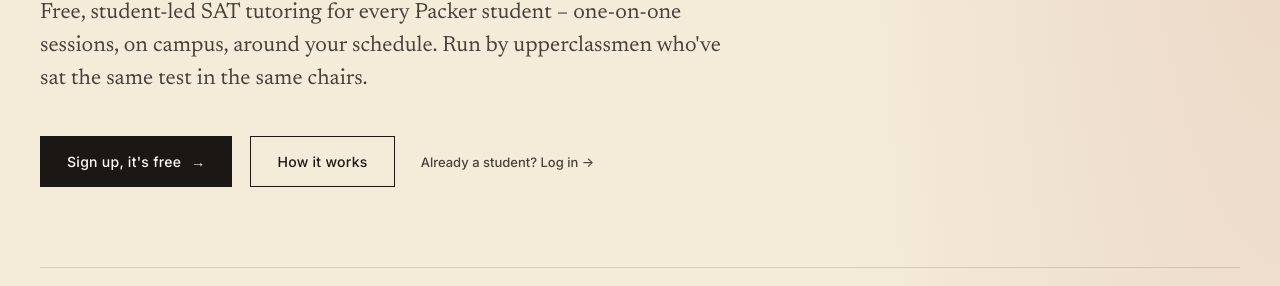
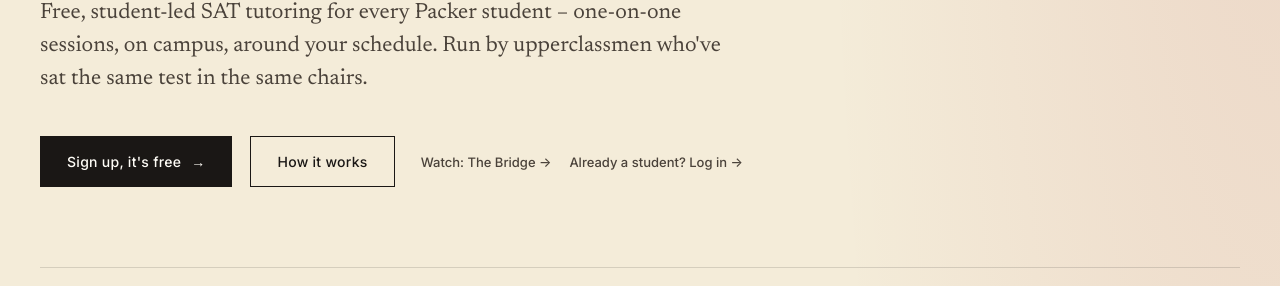
Before and after one commit to packersat/packersat, a website: page index.html in a window 1280 px wide. Shown: the part 456-742 px from the top of the page. Drawn offline with Linux system fonts and the light colour scheme.

Commit message:
Add link to 'Watch: The Bridge' in index.html

```diff
--- a/index.html
+++ b/index.html
@@ -599,7 +599,8 @@
 <div class="hero-actions">
 <button class="btn large" onclick="openModal()">Sign up, it's free <span class="arrow">&rarr;</span></button>
 <a href="#how" class="btn ghost large">How it works</a>
-<a href="https://www.packersat.org/portal" class="btn link" style="margin-left:8px;">Already a student? Log in &rarr;</a>
+<a href="bridge.html" class="btn link" style="margin-left:8px;">Watch: The Bridge &rarr;</a>
+<a href="https://www.packersat.org/portal" class="btn link">Already a student? Log in &rarr;</a>
 </div>
 
 <div class="hero-meta">
@@ -1049,6 +1050,7 @@
 <div>
 <h5>Get involved</h5>
 <ul>
+<li><a href="bridge.html">Watch: The Bridge &rarr;</a></li>
 <li><a href="#" onclick="openModal();return false;">Sign up as a student</a></li>
 <li><a href="#">Become a tutor</a></li>
 <li><a href="mailto:support@packersat.org">Email us</a></li>
```
